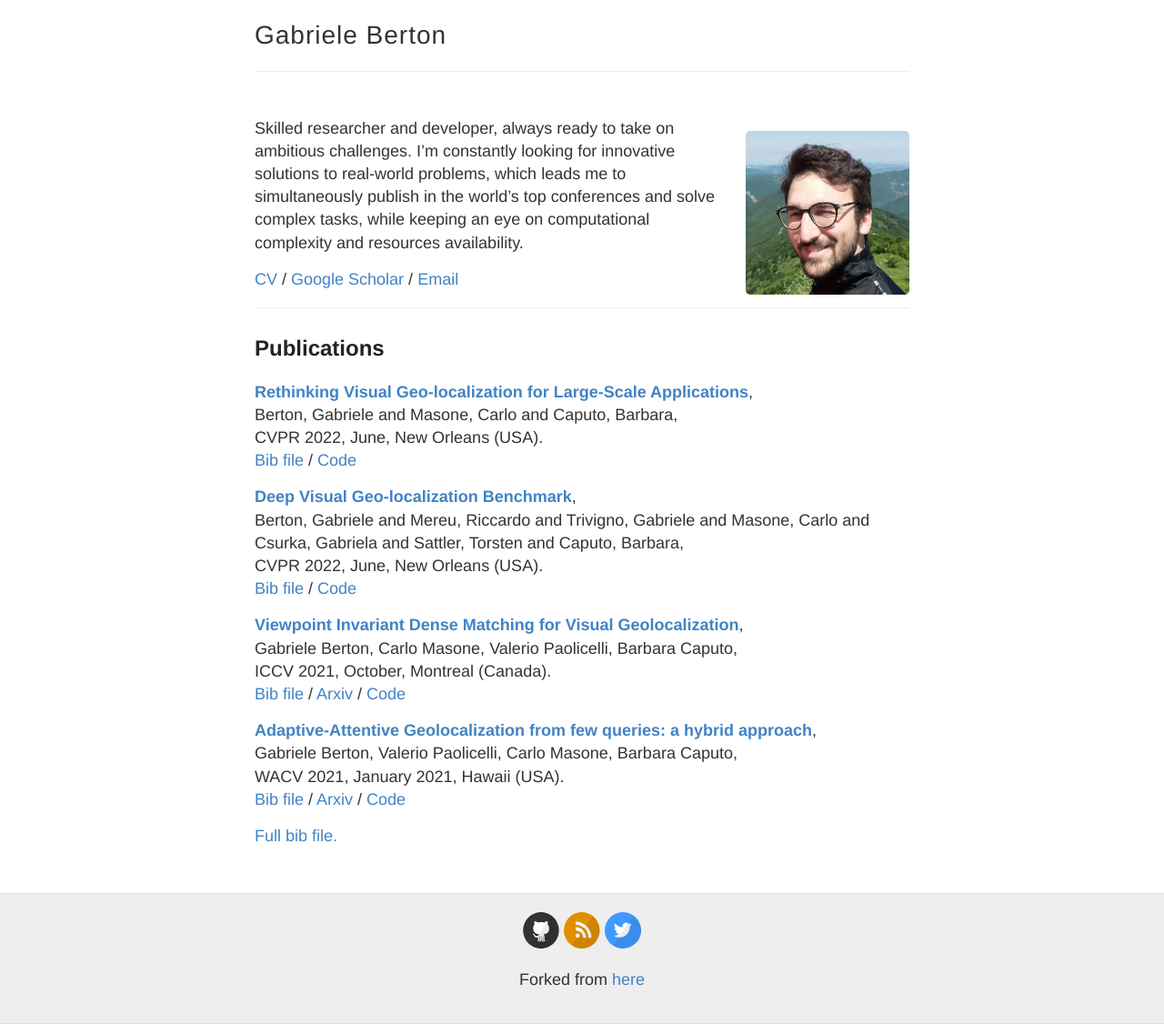
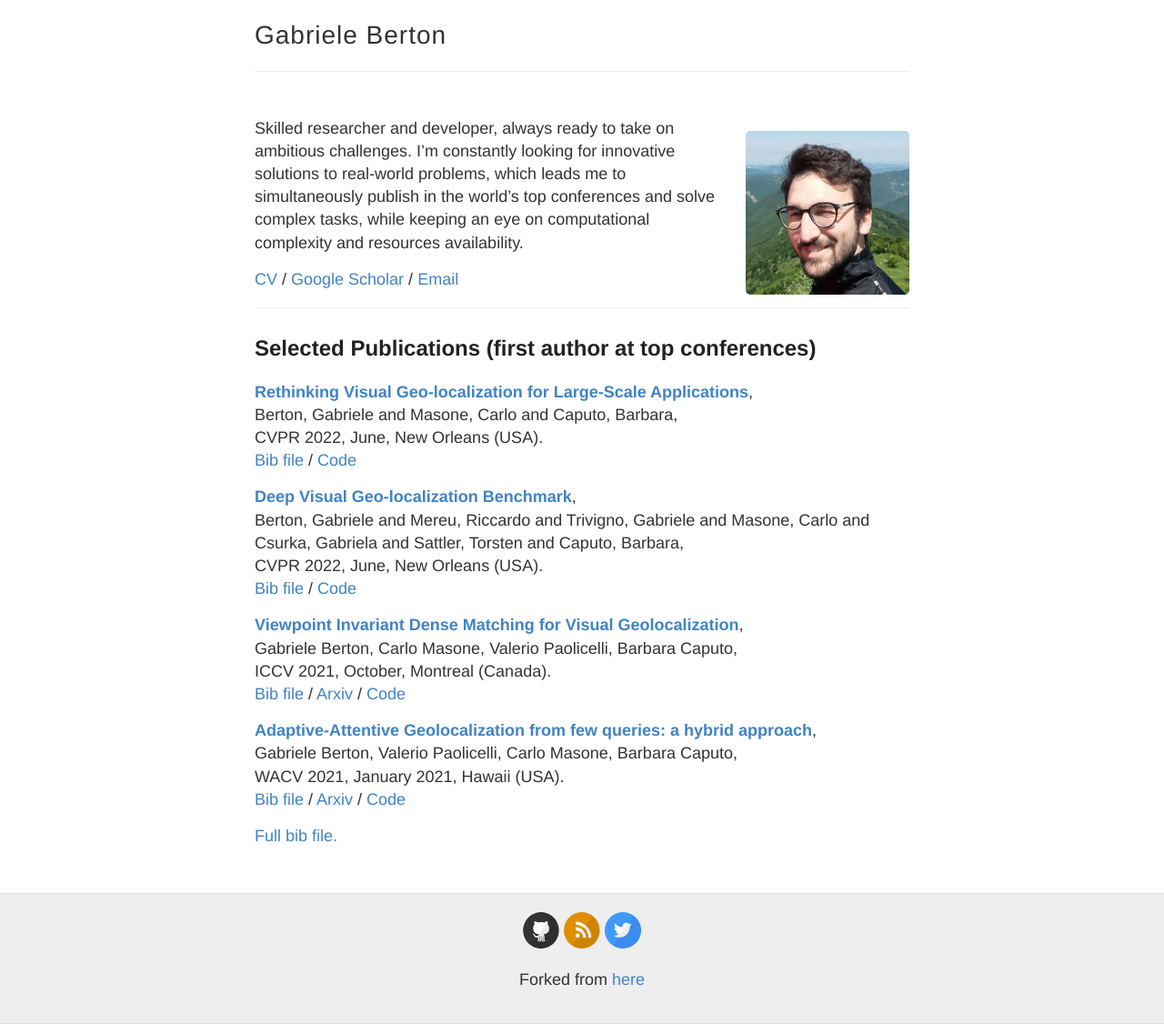
Before and after one commit to gmberton/gmberton.github.io, a Jekyll site: the page built from index.html, in a window 1280 px wide. Shown: the whole page at 91% size. Built offline with Jekyll 4.4.1, drawn with Linux system fonts in a browser that asks for light colours.

```diff
--- a/index.html
+++ b/index.html
@@ -19,7 +19,7 @@ layout: default
 
 
 <div class="papers">
-  <h2>Publications</h2>
+  <h2>Selected Publications (first author at top conferences)</h2>
   {% assign papers = site.papers | reverse %}
   {% for paper in papers %}
     <article class="paper">
```
Also changed, not shown: images/SF-XL map.jpg (added).
